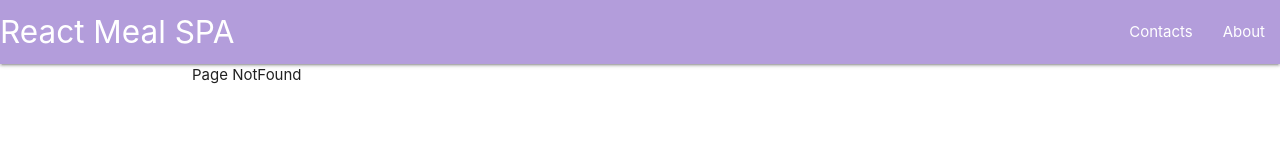
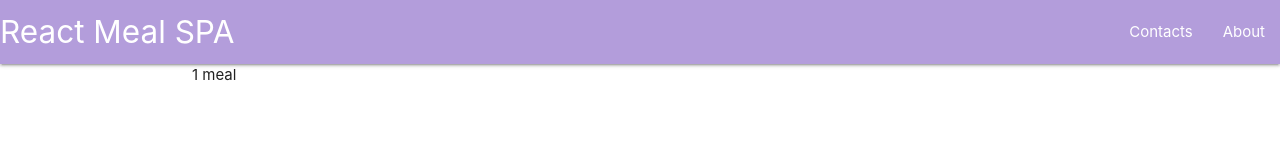
Before and after one commit to Am1d1v/ReactMealSPA, a React (Create React App) app: page /meal/1 in a window 1280 px wide. Shown: the top 160 px of the page. Built offline with nearby package versions, Linux system fonts and the light colour scheme.

Commit message:
useLocation

```diff
--- a/src/App.js
+++ b/src/App.js
@@ -20,7 +20,7 @@ function App() {
                 <Route path='/about' element={<About />} />
                 <Route path='/contacts' element={<Contact />} />
                 <Route path='*' element={<NotFound />} />
-                <Route path='/elem/:title' element={<MealParam />}/>
+                <Route path='/meal/:title' element={<MealParam />}/>
               </Routes>
 
           </main>
--- a/src/pages/MealParam.jsx
+++ b/src/pages/MealParam.jsx
@@ -1,10 +1,12 @@
-import { useParams, useNavigate } from "react-router-dom"
+import { useParams, useNavigate, useLocation } from "react-router-dom"
 
 function MealParam() {
 
     const {title} = useParams();
     const navigate = useNavigate();
 
+    const valueLocation = useLocation();
+    console.log(valueLocation);
 
   return (
     <div onClick={() => navigate('/about')}>{title} meal</div>
```
